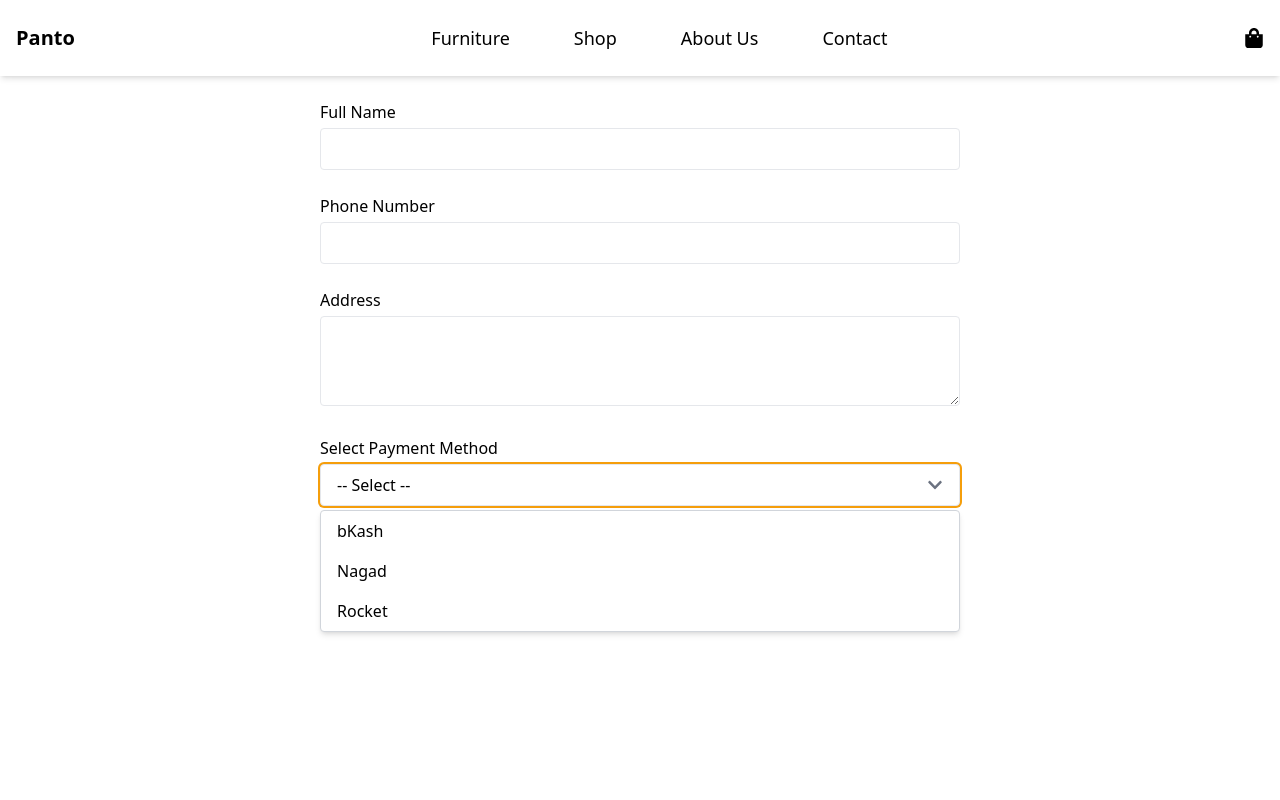
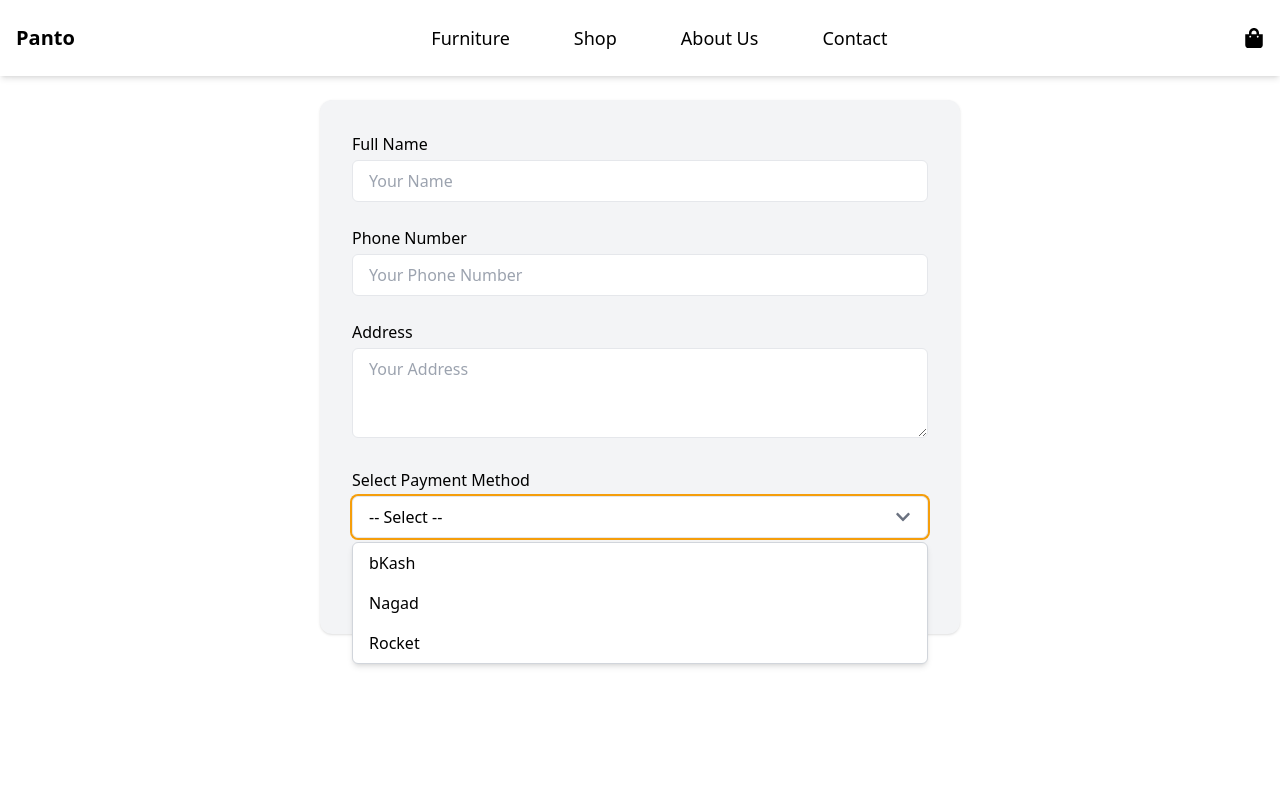
Before and after one commit to rafayel-islam/panto-furniture, a React (Vite) app: page /checkout in a window 1280 px wide. Both pictures are taken after a click on the button "-- Select --". Shown: the top 800 px of the page. Built offline with nearby package versions, Linux system fonts and the light colour scheme.

Commit message:
Added CartPage, CheckoutPage

```diff
--- a/src/main.jsx
+++ b/src/main.jsx
@@ -3,7 +3,7 @@ import { createRoot } from 'react-dom/client';
 import './index.css';
 import App from './App.jsx';
 import { createBrowserRouter, RouterProvider } from 'react-router-dom';
-import Home from './pages/Home/Home.jsx';
+import Home from './pages/home/Home.jsx';
 import About from './pages/about/About.jsx';
 import Contact from './pages/contact/Contact.jsx';
 import Shop from './pages/shop/Shop.jsx';
--- a/src/pages/shop/CartPage.jsx
+++ b/src/pages/shop/CartPage.jsx
@@ -61,7 +61,7 @@ const CartPage = () => {
                                 <img
                                     src={getImgUrl(`${item.imageUrl}`)}
                                     alt={item.name}
-                                    className="object-cover w-24 h-auto ml-4 rounded"
+                                    className="object-cover w-32 h-auto ml-4 rounded"
                                 />
                             </li>
                         ))}
--- a/src/pages/shop/CheckoutPage.jsx
+++ b/src/pages/shop/CheckoutPage.jsx
@@ -26,13 +26,14 @@ const CheckoutPage = () => {
     <div className="container max-w-2xl px-4 py-10 mx-auto">
       <h1 className="mb-6 text-3xl font-bold">Checkout</h1>
 
-      <form onSubmit={handleSubmit} className="space-y-6">
+      <form onSubmit={handleSubmit} className="p-8 space-y-6 bg-gray-100 shadow rounded-xl">
         <div>
           <label className="block mb-1">Full Name</label>
           <input
             type="text"
-            className="w-full px-4 py-2 border rounded focus:outline-none focus:ring-2 focus:ring-amber-500"
+            className="w-full px-4 py-2 border rounded-md focus:outline-none focus:ring-2 focus:ring-amber-500"
             required
+            placeholder="Your Name"
           />
         </div>
 
@@ -40,17 +41,19 @@ const CheckoutPage = () => {
           <label className="block mb-1">Phone Number</label>
           <input
             type="text"
-            className="w-full px-4 py-2 border rounded focus:outline-none focus:ring-2 focus:ring-amber-500"
+            className="w-full px-4 py-2 border rounded-md focus:outline-none focus:ring-2 focus:ring-amber-500"
             required
+            placeholder="Your Phone Number"
           />
         </div>
 
         <div>
           <label className="block mb-1">Address</label>
           <textarea
-            className="w-full px-4 py-2 border rounded focus:outline-none focus:ring-2 focus:ring-amber-500"
+            className="w-full px-4 py-2 border rounded-md focus:outline-none focus:ring-2 focus:ring-amber-500"
             rows="3"
             required
+            placeholder="Your Address"
           ></textarea>
         </div>
 
@@ -61,19 +64,19 @@ const CheckoutPage = () => {
             <button
               type="button"
               onClick={() => setDropdownOpen(!dropdownOpen)}
-              className="flex items-center justify-between w-full px-4 py-2 text-left bg-white border rounded focus:outline-none focus:ring-2 focus:ring-amber-500"
+              className="flex items-center justify-between w-full px-4 py-2 text-left bg-white border rounded-md focus:outline-none focus:ring-2 focus:ring-amber-500"
             >
               {paymentMethod ? paymentOptions.find((opt) => opt.value === paymentMethod)?.label : '-- Select --'}
               <FaChevronDown className="text-gray-500" />
             </button>
 
             {dropdownOpen && (
-              <ul className="absolute z-10 w-full mt-1 bg-white border border-gray-300 rounded shadow-md">
+              <ul className="absolute z-10 w-full mt-1 bg-white border border-gray-300 rounded-md shadow-md">
                 {paymentOptions.map((option) => (
                   <li
                     key={option.value}
                     onClick={() => handleOptionSelect(option.value)}
-                    className={`px-4 py-2 cursor-pointer hover:bg-amber-600 hover:text-white ${
+                    className={`px-4 py-2 cursor-pointer rounded-md hover:bg-amber-600 hover:text-white ${
                       paymentMethod === option.value ? 'bg-amber-100' : ''
                     }`}
                   >
```
